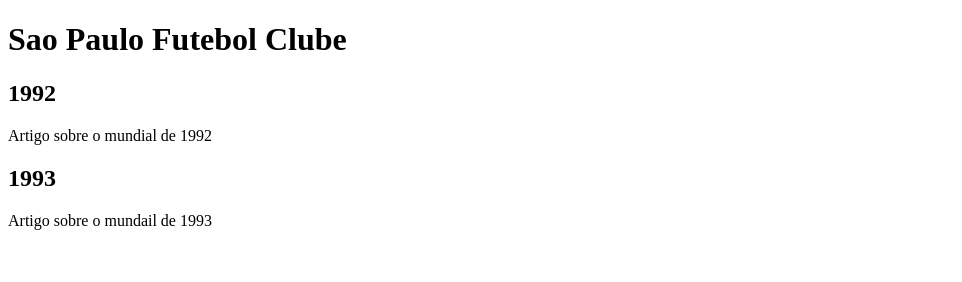
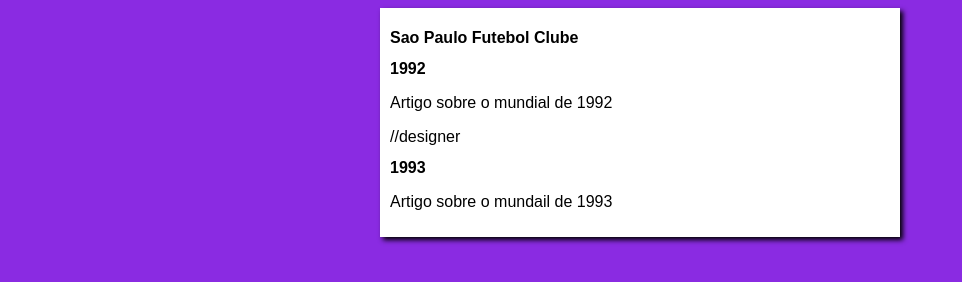
Before and after one commit to ferreiravictor/projeto-site, a plain HTML site: page index.html in a window 1280 px wide. Shown: the whole page, without its empty margins (0-962 px from the left). Drawn offline with Linux system fonts and the light colour scheme.

Commit message:
v1 de Designer

```diff
--- /dev/null
+++ b/estilos/style.css
@@ -0,0 +1,18 @@
+* {
+
+    font-family: Arial, Helvetica, sans-serif;
+    font-size: 16px;
+}
+
+body {
+    background-color: blueviolet;
+
+}
+
+main {
+    background-color: white;
+    width: 500px;
+    margin: auto;
+    padding: 10px;
+    box-shadow: 3px 3px 5px black;
+}
--- a/index.html
+++ b/index.html
@@ -4,6 +4,7 @@
     <meta charset="UTF-8">
     <meta name="viewport" content="width=device-width, initial-scale=1.0">
     <title>Sao Paulo Futebol Clube</title>
+    <link rel="stylesheet" href="estilos/style.css">
 </head>
 <body>
     <main>
@@ -12,7 +13,7 @@
         </header>
         <article>
             <h2>1992</h2>
-            <p>Artigo sobre o mundial de 1992</p>
+            <p>Artigo sobre o mundial de 1992</p>//designer
         </article>
         <article>
             <h2>1993</h2>
```
